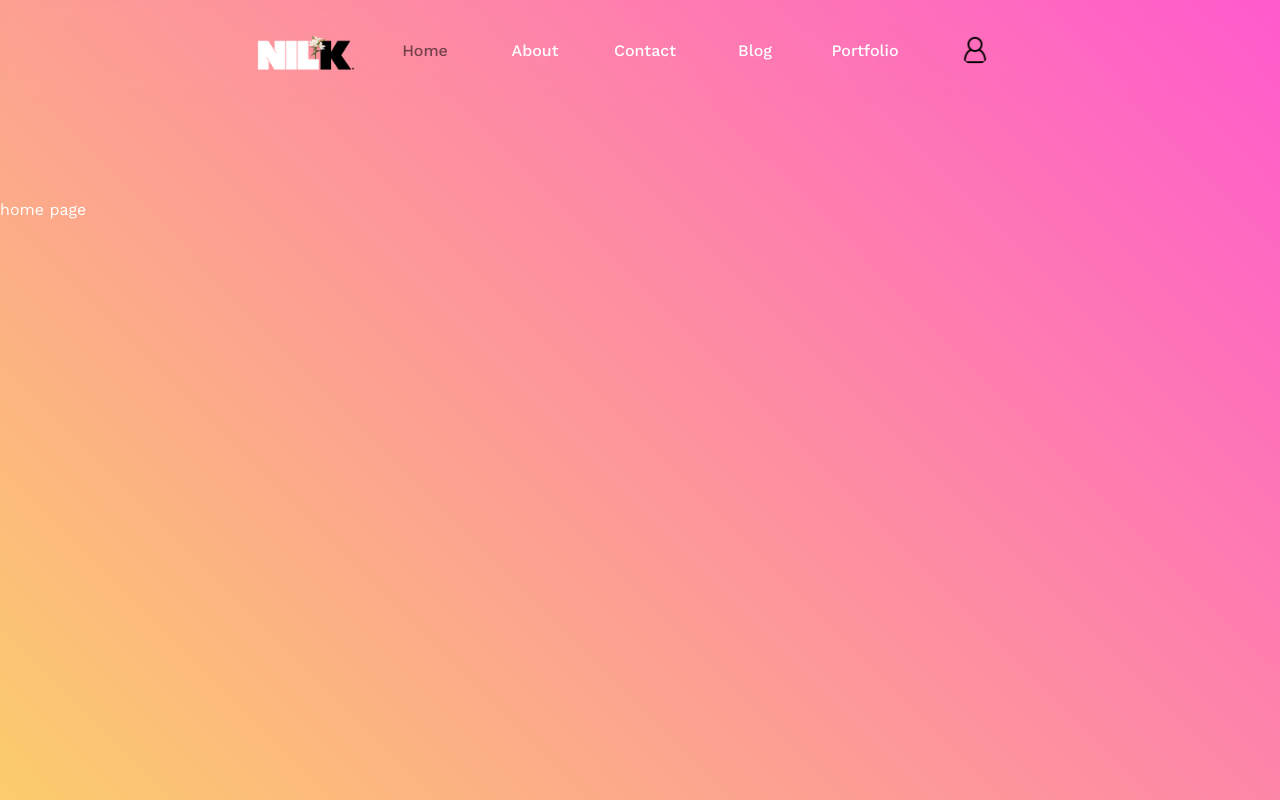
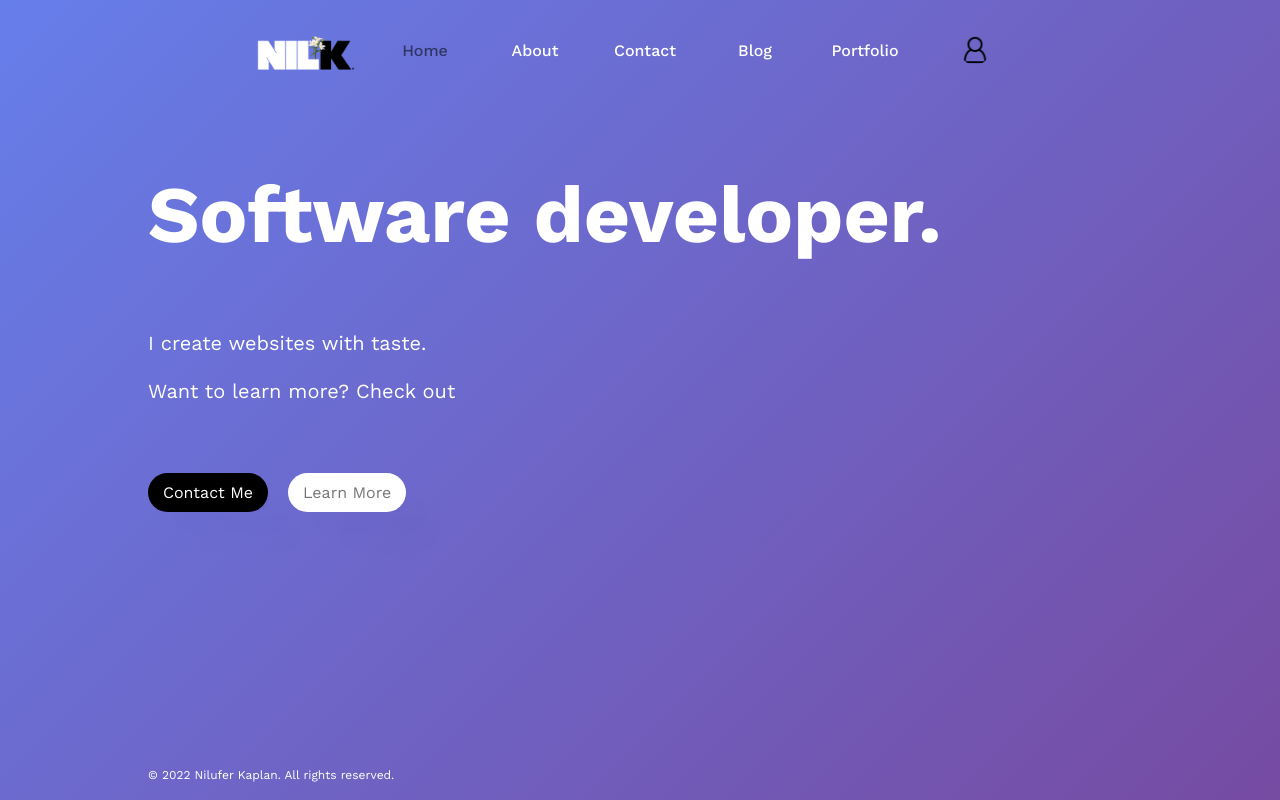
Before and after one commit to nilpeep/niluferkaplan.com, a Next.js app: page / in a window 1280 px wide. Shown: the top 800 px of the page. Built offline with nearby package versions, Linux system fonts and the light colour scheme.

Commit message:
global css

```diff
--- a/src/app/globals.css
+++ b/src/app/globals.css
@@ -14,9 +14,7 @@
 }
 
 body{
-    background-color: #FBDA61;
-background-image: linear-gradient(45deg, #FBDA61 0%, #FF5ACD 100%);
-
+    background-image: linear-gradient(135deg, #667eea 0%, #764ba2 100%);
 
     color: var(--text);
 }
@@ -29,9 +27,6 @@ a{
 
 .container{
     background-color: transparent;
-
-
-
     width: 1536px;
     margin: auto;
     padding-left: 50px;
--- a/src/app/home.module.css
+++ b/src/app/home.module.css
@@ -21,7 +21,7 @@
 }
 
 .title {
-  font-size: 96px;
+  font-size: 80px;
   /* text-shadow: 1px -1px 1px #220310,
     1px -3px 1px #220310,
     2px -3px 1px #220310,
--- a/src/app/layout.js
+++ b/src/app/layout.js
@@ -4,7 +4,6 @@ import Navbar from "@/components/navbar/Navbar";
 import Footer from "@/components/footer/Footer";
 import { ReduxProvider } from "@/store";
 import store from "@/store";
-import styles from './layout.module.css'
 
 
 const work_Sans = Work_Sans({ subsets: ["latin"] });
@@ -19,11 +18,11 @@ export default function RootLayout({ children }) {
     <html lang="en" suppressHydrationWarning={true}>
       <body suppressHydrationWarning={true} className={work_Sans.className}>
         <ReduxProvider store={store}>
-        <div className={styles.container}>
-          <div className={styles.navbar}>
+        <div className="container">
+          <div>
           <Navbar />
           </div>
-          <div className={styles.children}>
+          <div >
           {children}
           </div>
           <Footer />
--- a/src/app/layout.module.css
+++ /dev/null
@@ -1,9 +0,0 @@
-.children{
-    /* min-height: calc(100vh - 150px); */
-    height: 100vh;
-    margin-top: 100px;
-}
-
-.container{
-    width: 100%;
-}
--- a/src/app/page.js
+++ b/src/app/page.js
@@ -17,8 +17,7 @@ export default function Home() {
   return (
     <>
       <div className={styles.container}>
-        home page
-        {/* <div className={styles.about}>
+        <div className={styles.about}>
           <div className={styles.textContainer}>
             <h1 className={styles.title}>Software developer.</h1>
             <p className={styles.description}>
@@ -35,11 +34,11 @@ export default function Home() {
                 <p>This is the modal content!</p>
               </ContactModal>
             </div>
-          </div> */}
+          </div>
           {/* <div className={styles.imgContainer}>
             <Image className={styles.img} src="/blueBanner.jpeg" fill={true} />
           </div> */}
-        {/* </div> */}
+        </div>
         {/* <div className={styles.blogs}>
           <BlogCard
             text={
--- a/src/components/button/button.module.css
+++ b/src/components/button/button.module.css
@@ -7,7 +7,7 @@
   border: none;
   border-radius: 20px;
   color: white;
-  background-image: linear-gradient( 83.2deg,  rgba(150,93,233,1) 10.8%, rgba(99,88,238,1) 94.3% );
+  background-color: black;
   box-shadow:
   2.8px 2.8px 2.2px rgba(0, 0, 0, 0.003),
   6.7px 6.7px 5.3px rgba(0, 0, 0, 0.004),
--- a/src/components/navbar/Navbar.jsx
+++ b/src/components/navbar/Navbar.jsx
@@ -17,7 +17,7 @@ const Navbar = () => {
   useEffect(() => {
     const handleScroll = () => {
       // Update the state based on the scroll position
-      if (window.scrollY > 90) {
+      if (window.scrollY > 30) {
         setScrolled(true);
       } else {
         setScrolled(false);
--- a/src/components/navbar/links/links.module.css
+++ b/src/components/navbar/links/links.module.css
@@ -59,7 +59,7 @@
 .mobileLinks {
   top: 0; /* Üstten başlayarak */
   right: 0; /* Sağdan başlayarak */
-  width: 300px; /* Menünün genişliği */
+  width: 100%; /* Menünün genişliği */
   height: 100%; /* Tam ekran boyu */
   transform: translateX(100%); /* Sağdan dışarıda başlar */
   transition: transform 0.4s ease-in-out, opacity 0.4s ease-in-out; /* Yumuşak geçiş efekti */
@@ -120,7 +120,7 @@
   }
 
   .menuButton.open{
-    right: 200px;
+    right: 60%;
   }
 
 
--- a/src/components/navbar/navbar.module.css
+++ b/src/components/navbar/navbar.module.css
@@ -5,16 +5,20 @@
     justify-content: center;
     gap: 20px;
     width: 100%;
-    /* position: fixed;
+    position: fixed;
     left: 50%;
     top: 0;
-    transform: translateX(-50%); */
+    transform: translateX(-50%);
     /* position: fixed;
     top: 0; */
     z-index: 1000;
-    background-color: rgba(255, 255, 255, 0.001);
-    backdrop-filter: blur(10px);
+    transition: background-color 0.3s ease, backdrop-filter 0.3s ease; /* Geçiş süresini ve fonksiyonunu belirle */
 
+}
+
+.container.blur{
+    background-color: rgba(0, 0, 0, 0.1);
+    backdrop-filter: blur(15px);
 }
 
 .logo{
```
